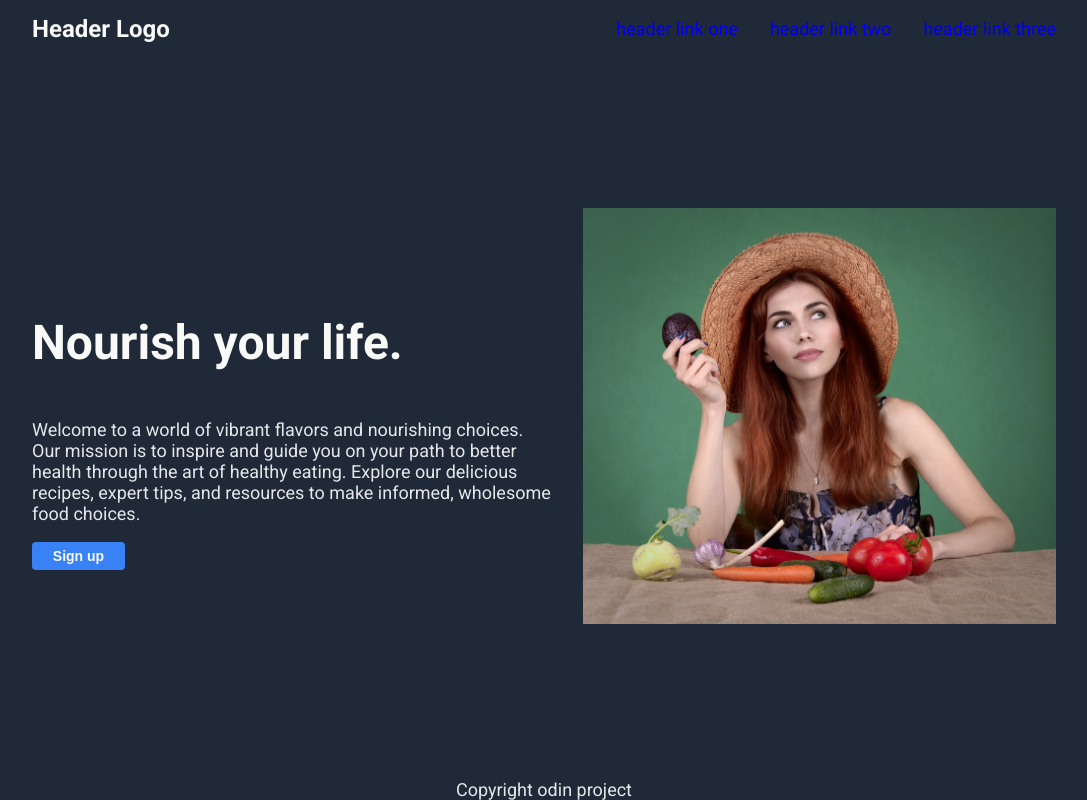
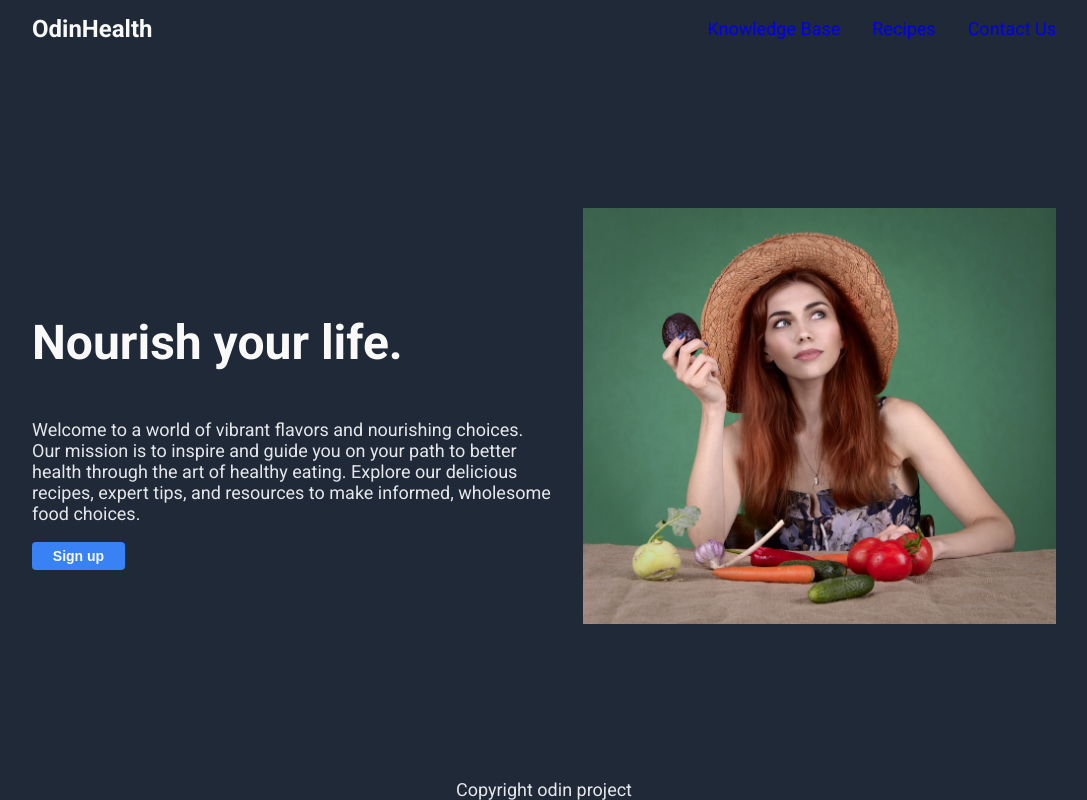
Before and after one commit to peepoweird-afk/odin-landing-page, a plain HTML site: page index.html in a window 1280 px wide. Shown: the whole page, without its empty margins (96-1183 px from the left). Drawn offline with Linux system fonts and the light colour scheme.

Commit message:
Replace header text

```diff
--- a/index.html
+++ b/index.html
@@ -11,11 +11,11 @@
 </head>
 <body>
     <div class="header">
-        <span class="logo">Header Logo</span>
+        <span class="logo">OdinHealth</span>
         <ul class="links secondary-text">
-            <li><a href="#">header link one</a></li>
-            <li><a href="#">header link two</a></li>
-            <li><a href="#">header link three</a></li>
+            <li><a href="#">Knowledge Base</a></li>
+            <li><a href="#">Recipes</a></li>
+            <li><a href="#">Contact Us</a></li>
         </ul>
     </div>
 
```
